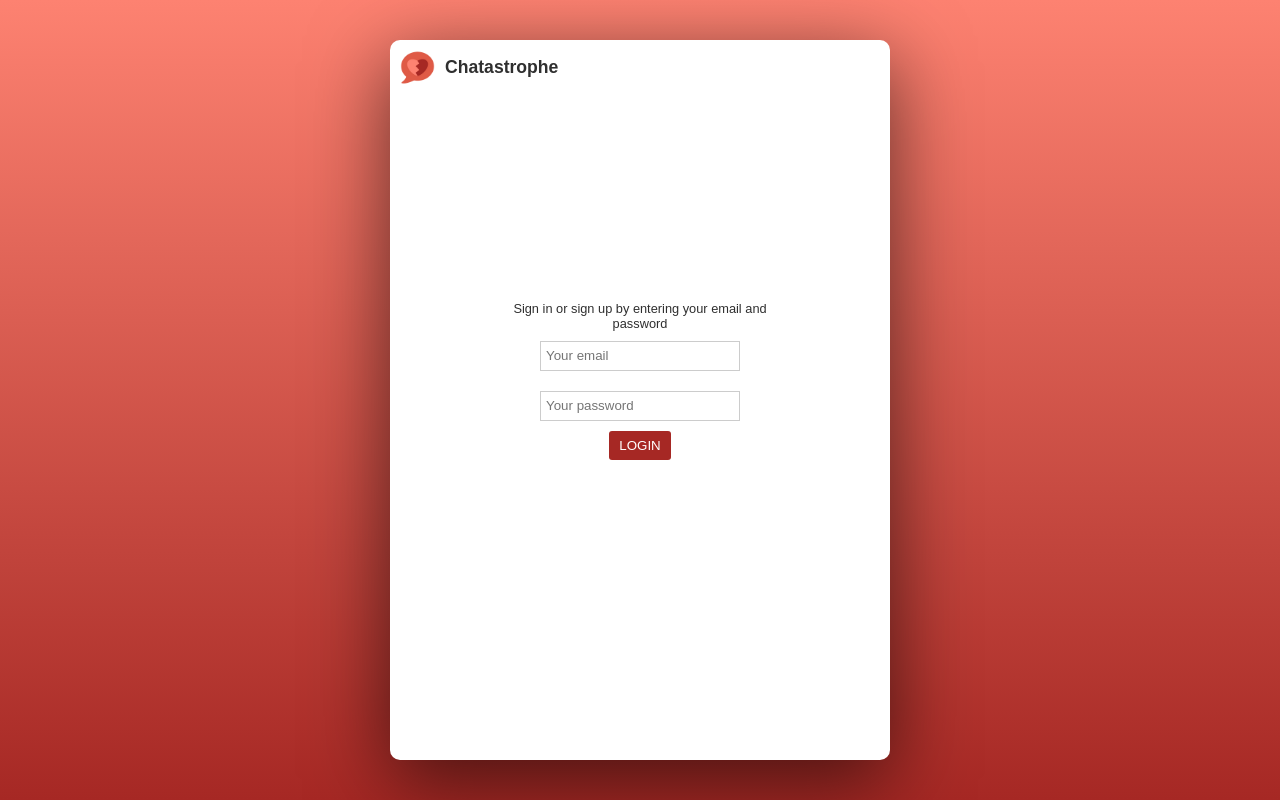
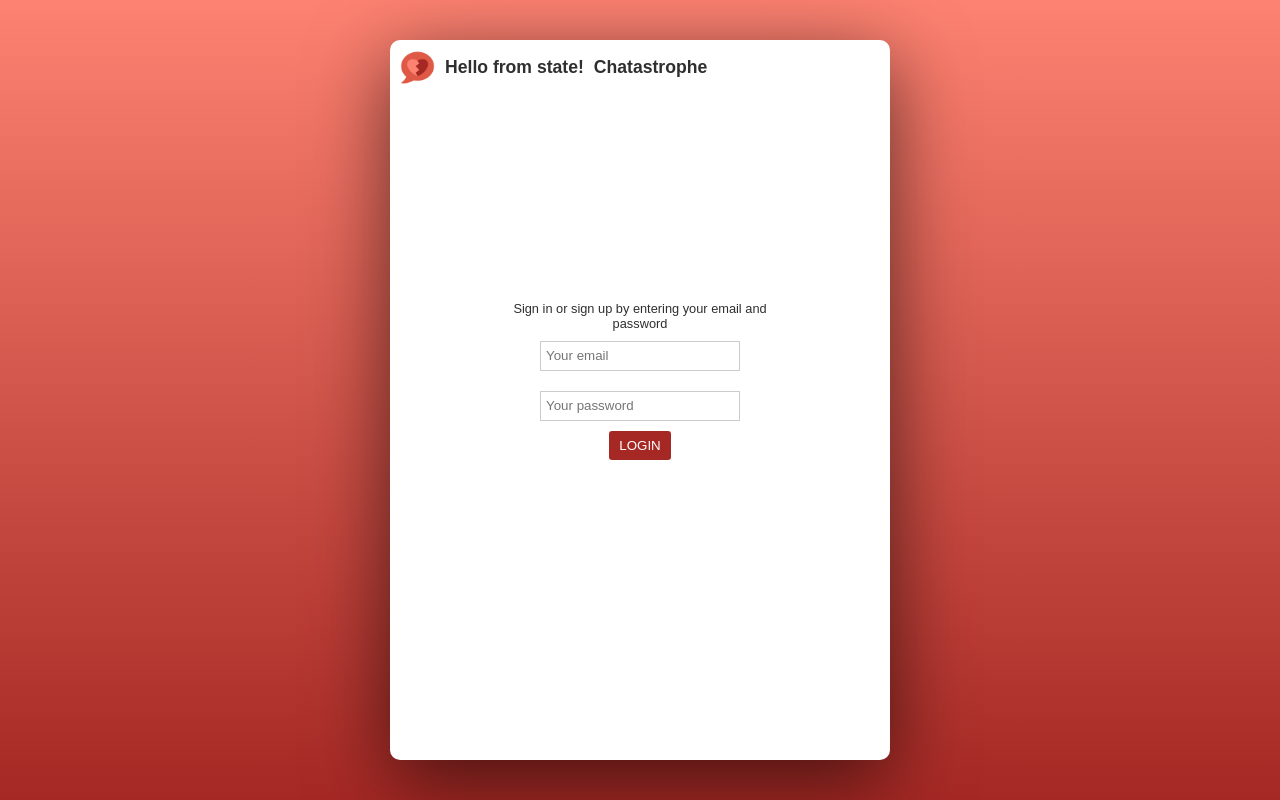
Before and after one commit to tem-hth/chatastrophe, a React app: page / in a window 1280 px wide. Built offline with nearby package versions, Linux system fonts and the light colour scheme.

Commit message:
change state example test

```diff
--- a/src/components/LoginContainer.js
+++ b/src/components/LoginContainer.js
@@ -1,11 +1,17 @@
 import React, {Component} from 'react';
 
 class LoginContainer extends Component {
+    state = {text: 'Hello from state!'}
+    handleClick = () => {
+        this.setState({text: 'State changed!'});
+    };
+
     render() {
         return (
             <div id="LoginContainer" className="inner-container">
                 <div id="Header">
                     <img src="/assets/icon.png" alt="logo" />
+                    <h1 onClick={this.handleClick}>{this.state.text}</h1>
                     <h1>Chatastrophe</h1>
                 </div>
                <form>
```
